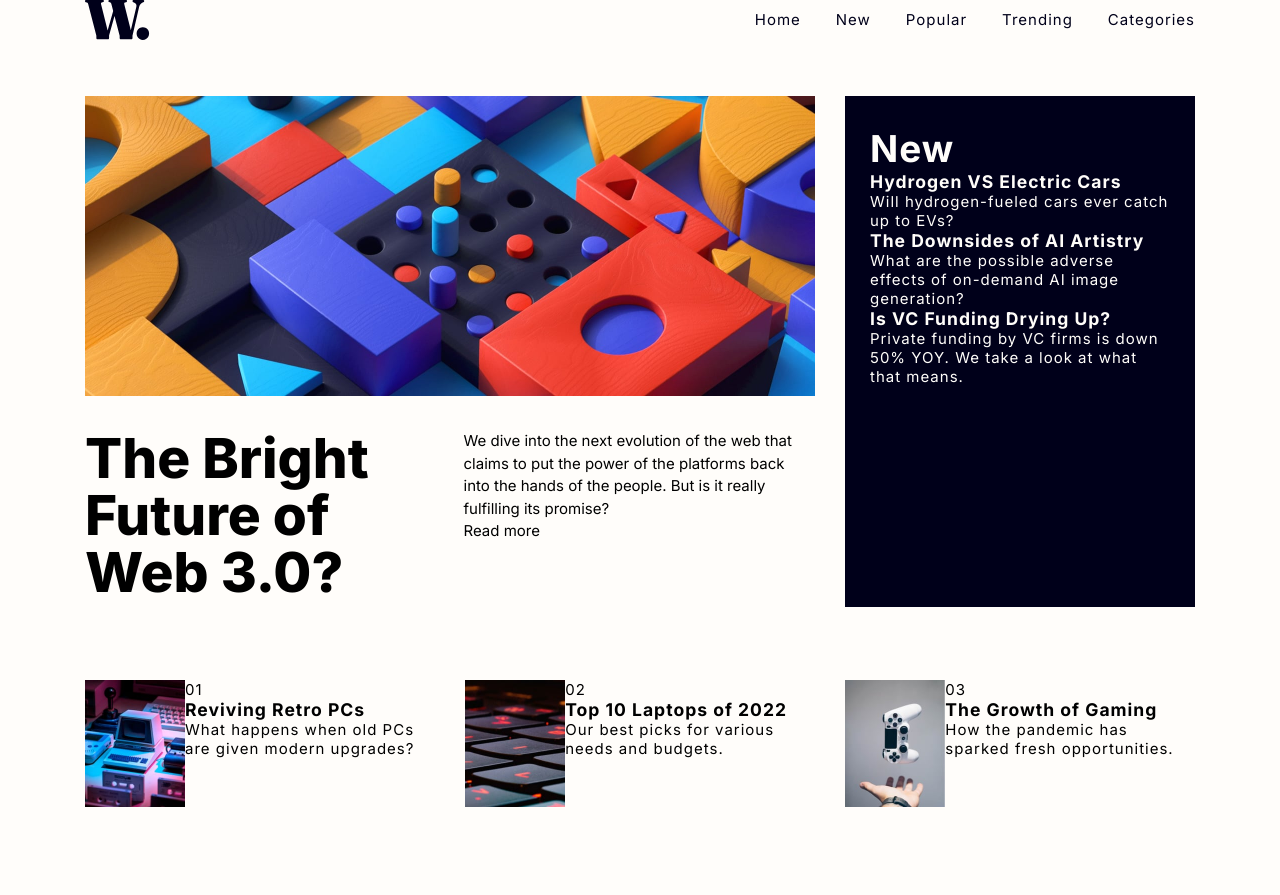
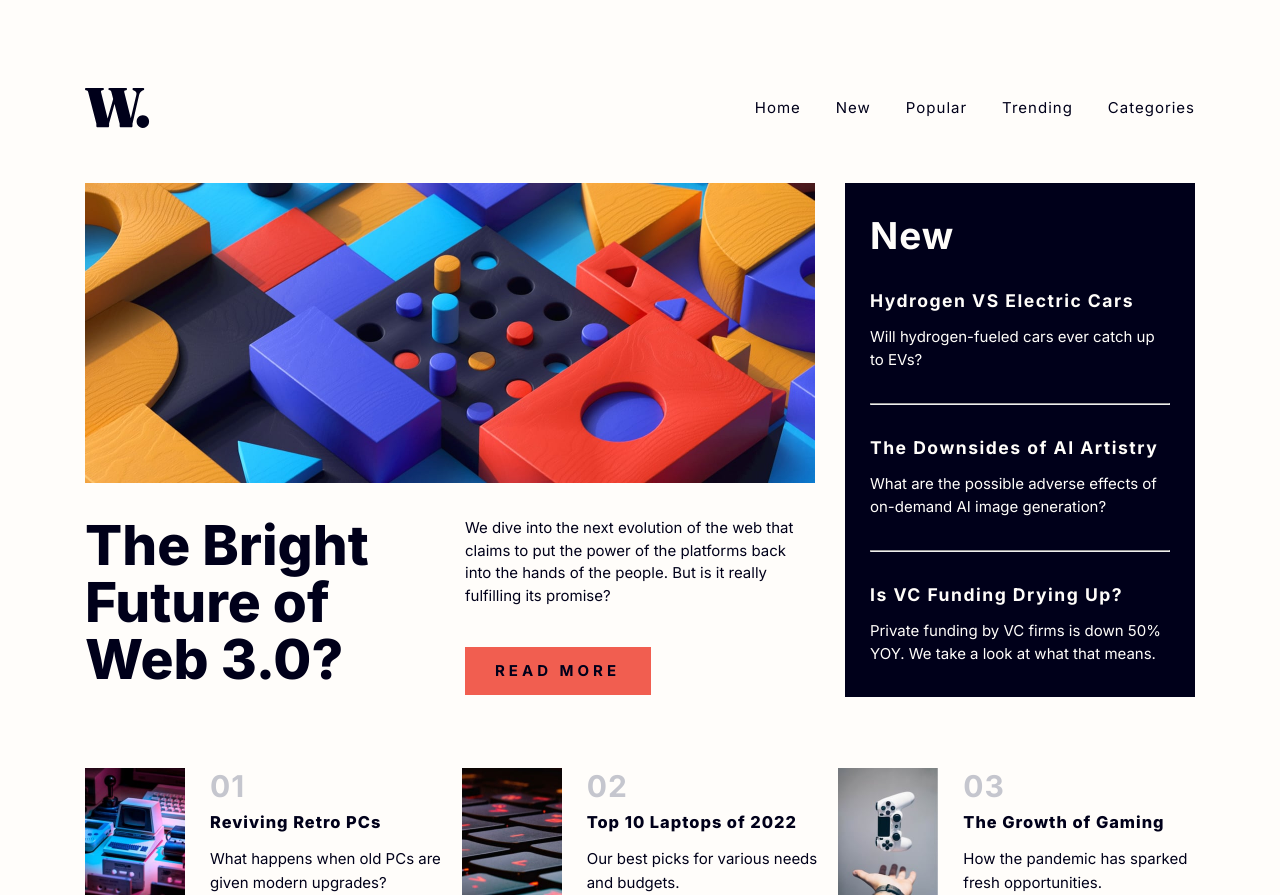
Before and after one commit to Himanshu-196018/news-homepage, a React (Vite) app: page / in a window 1280 px wide. Before the commit the page ends 807 px from the top, so only its background shows below. Built offline with nearby package versions, Linux system fonts and the light colour scheme.

Commit message:
added css part 2

```diff
--- a/src/components/SideNews.jsx
+++ b/src/components/SideNews.jsx
@@ -4,24 +4,31 @@ const SideNews = () => {
   return (
     <aside>
       <h2>New</h2>
-      <div className="bottom-border">
+
+      <div className="box">
         <h3>
-          <a className="hover hover-beige">Hydrogen VS Electric Cars</a>
+          <a className="hover hover-orange">Hydrogen VS Electric Cars</a>
         </h3>
         <p>Will hydrogen-fueled cars ever catch up to EVs?</p>
       </div>
-      <div className="bottom-border">
+
+      <hr />
+
+      <div className="box">
         <h3>
-          <a className="hover hover-beige">The Downsides of AI Artistry</a>
+          <a className="hover hover-orange">The Downsides of AI Artistry</a>
         </h3>
         <p>
           What are the possible adverse effects of on-demand AI image
           generation?
         </p>
       </div>
-      <div className="bottom-border">
+
+      <hr />
+
+      <div className="box">
         <h3>
-          <a className="hover hover-beige">Is VC Funding Drying Up?</a>
+          <a className="hover hover-orange">Is VC Funding Drying Up?</a>
         </h3>
         <p>
           Private funding by VC firms is down 50% YOY. We take a look at what
--- a/src/styles/main.css
+++ b/src/styles/main.css
@@ -38,19 +38,20 @@ body {
   font-size: 1.5rem;
   letter-spacing: 1px;
   background-color: var(--clr-off-white);
+  color: var(--clr-dark-blue);
   min-height: 100vh;
-  display: grid;
-  place-content: center;
 }
 
 #root {
-  width: 100%;
+  width: calc(100% - 3rem);
   max-width: 1110px;
+  margin-inline: auto;
 }
 
 header {
   display: flex;
   justify-content: space-between;
+  margin-top: 8.8rem;
 }
 
 ul {
@@ -67,7 +68,7 @@ ul {
 }
 
 .top-section {
-  margin-top: 5.6rem;
+  margin-top: 5.5rem;
   display: grid;
   grid-template-columns: 2fr 1fr;
   gap: 1.5rem;
@@ -76,10 +77,11 @@ ul {
 .hero-text {
   display: grid;
   grid-template-columns: 1fr 1fr;
-  column-gap: 2.7rem;
+  column-gap: 3rem;
   line-height: 1.5;
   letter-spacing: 0;
-  margin-block: 3.4rem 0.8rem;
+  margin-top: 3.4rem;
+  min-height: 17.8rem;
 }
 .hero-text h2 {
   font-size: 5.5rem;
@@ -87,11 +89,28 @@ ul {
   line-height: 1.04;
 }
 
+.hero-text div {
+  display: grid;
+  align-content: space-between;
+}
+
+.btn {
+  display: inline;
+  width: 18.6rem;
+  padding: 1.3rem 3rem;
+  text-transform: uppercase;
+  letter-spacing: 4px;
+  font-weight: 700;
+  background-color: var(--clr-red);
+}
+
 aside {
-  padding: 3rem 2.5rem;
+  padding: 3rem 2.5rem 0;
   width: 100%;
   max-width: 35rem;
-  max-height: 51.1rem;
+  min-height: 51.1rem;
+  display: grid;
+  justify-content: space-between;
   background-color: var(--clr-dark-blue);
   color: var(--clr-off-white);
   justify-self: flex-end;
@@ -101,17 +120,92 @@ aside h2 {
   font-size: 3.7rem;
 }
 
+hr {
+  height: 1px;
+}
+
+.box {
+  margin-block: 3.2rem;
+}
+
+.box h3 {
+  letter-spacing: 1.5px;
+}
+
+.box p {
+  margin-top: 1.5rem;
+  line-height: 1.5;
+  letter-spacing: 0;
+}
+
 .bottom-section {
-  margin-top: 7rem;
-  display: flex;
-  justify-content: space-between;
+  margin-top: 7.1rem;
+  display: grid;
+  gap: 2rem;
+  grid-template-columns: repeat(auto-fill, minmax(34rem, 1fr));
 }
 
 .news-card {
+  width: 100%;
   display: flex;
-  width: 31.5%;
+  gap: 2.5rem;
 }
 
 .news-card img {
   width: 100px;
 }
+
+.info {
+  display: grid;
+  justify-content: space-between;
+}
+
+.info span {
+  font-size: 3rem;
+  font-weight: 700;
+  color: var(--clr-grayish-blue);
+}
+
+.info a {
+  font-size: 1.64rem;
+  font-weight: 800;
+}
+
+.info p {
+  letter-spacing: 0;
+  line-height: 1.6;
+  align-self: flex-end;
+}
+
+@media screen and (width < 880px) {
+  .top-section {
+    grid-template-columns: 1fr;
+    gap: 4rem;
+  }
+  aside {
+    max-width: 100%;
+  }
+}
+
+@media screen and (width < 700px) {
+  header {
+    margin-top: 3rem;
+  }
+
+  header img {
+    height: 3rem;
+  }
+
+  header nav {
+    display: none;
+    position: absolute;
+  }
+
+  .top-section {
+    margin-top: 2.8rem;
+  }
+
+  .hero-text {
+    grid-template-columns: 1fr;
+  }
+}
```
